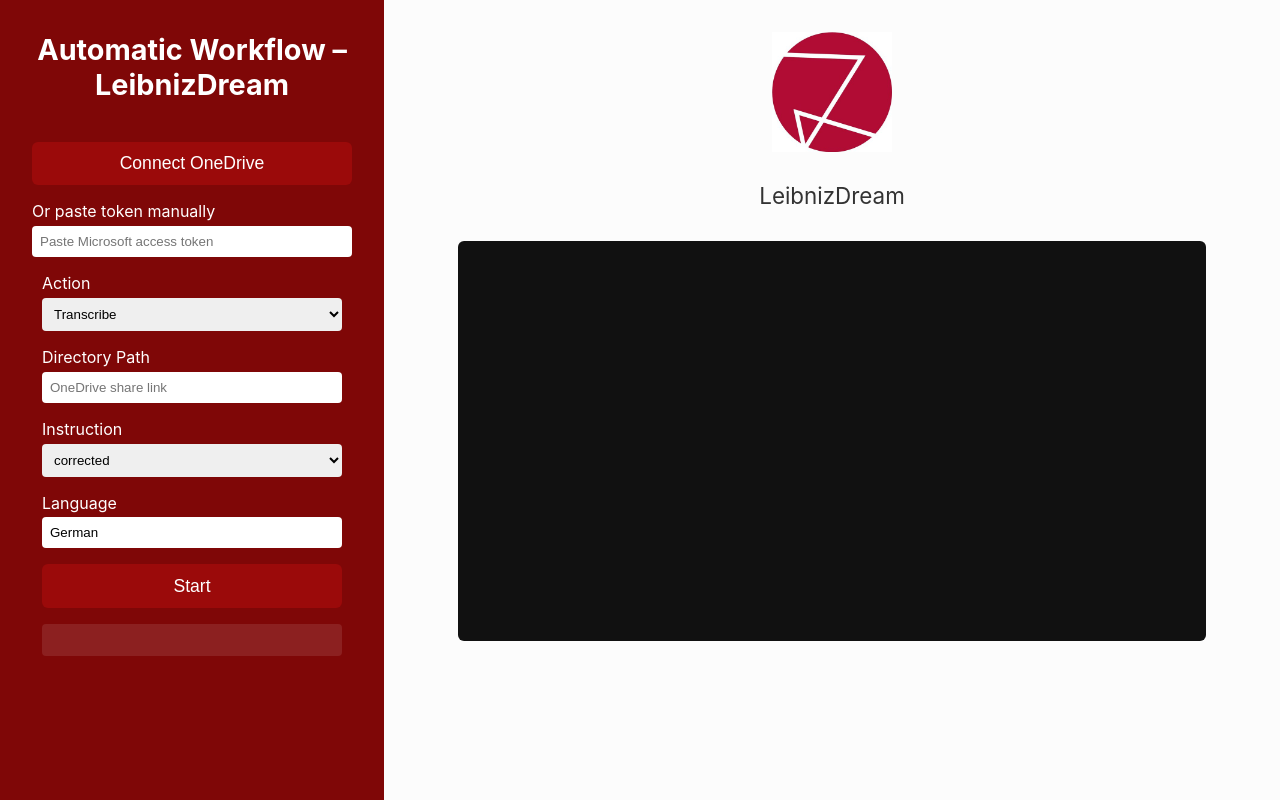
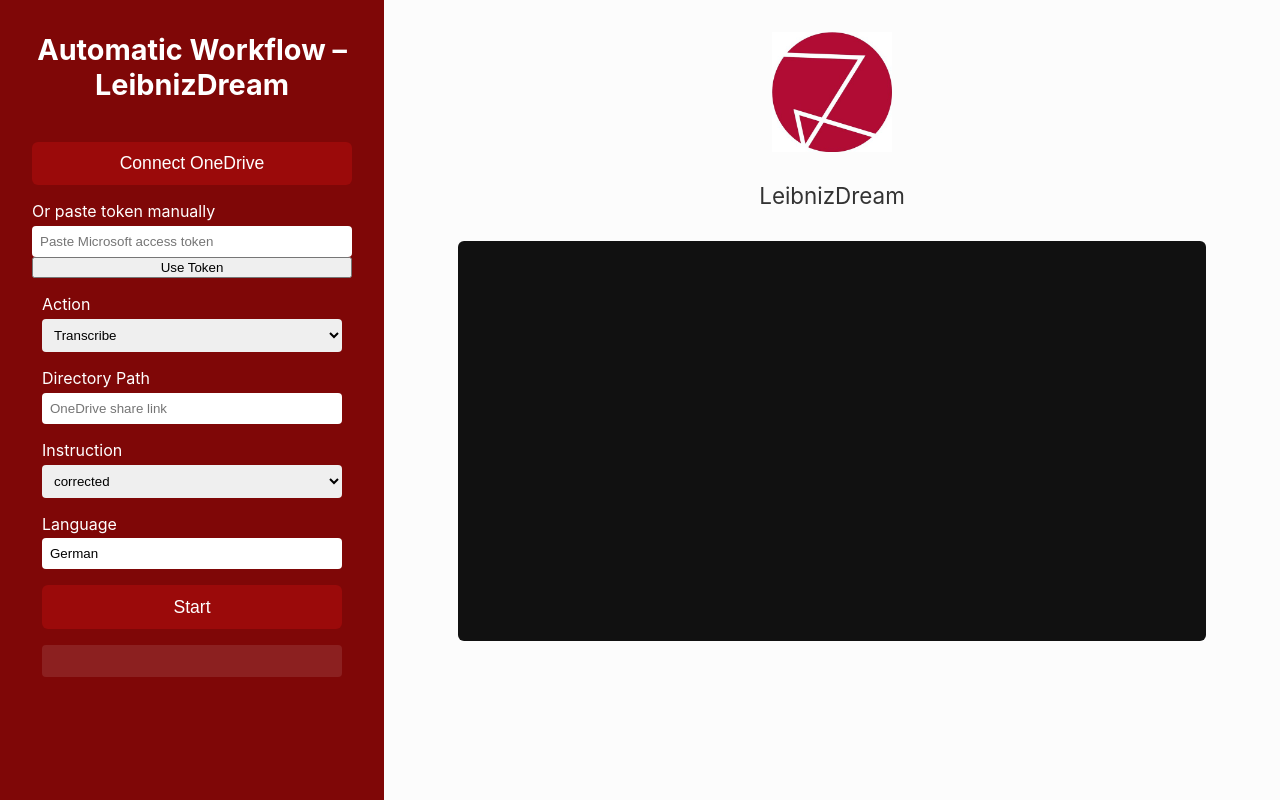
Before and after one commit to camelo-cruz/workflow, a Django app: page / in a window 1280 px wide. Run offline with Django 5.2, Linux system fonts and the light colour scheme; parts of the project's set-up code (start-up, migrations or seed data) failed here and were passed over.

Commit message:
checking

```diff
--- a/templates/index.html
+++ b/templates/index.html
@@ -16,6 +16,7 @@
         <button id="btn-connect" class="btn-secondary" type="button">Connect OneDrive</button>
         <label for="access-token">Or paste token manually</label>
         <input type="text" id="access-token" placeholder="Paste Microsoft access token">
+        <button id="btn-set-token" type="button">Use Token</button>
 
         <form id="form-transcribe">
             <label for="action">Action</label>
@@ -168,9 +169,21 @@
       });
       statusEl.textContent = 'Cancelling...';
     });
+
+    const tokenInput = document.getElementById('manual-token');
+    const setTokenBtn = document.getElementById('btn-set-token');
+
+    setTokenBtn.addEventListener('click', () => {
+    const token = tokenInput.value.trim();
+    if (!token) {
+        alert("Please paste a token.");
+        return;
+    }
+    accessToken = token;
+    connectBtn.style.display = 'none';
+    processBtn.disabled = false;
+    statusEl.textContent = 'Manual token set.';
+    });
   </script>
-
-
-
 </body>
 </html>
```
